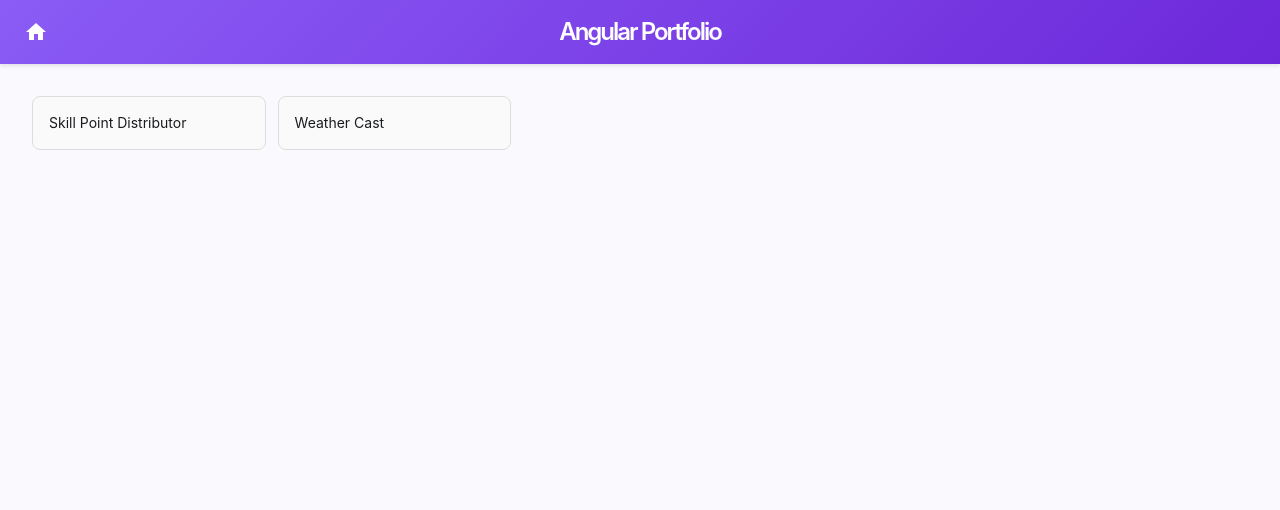
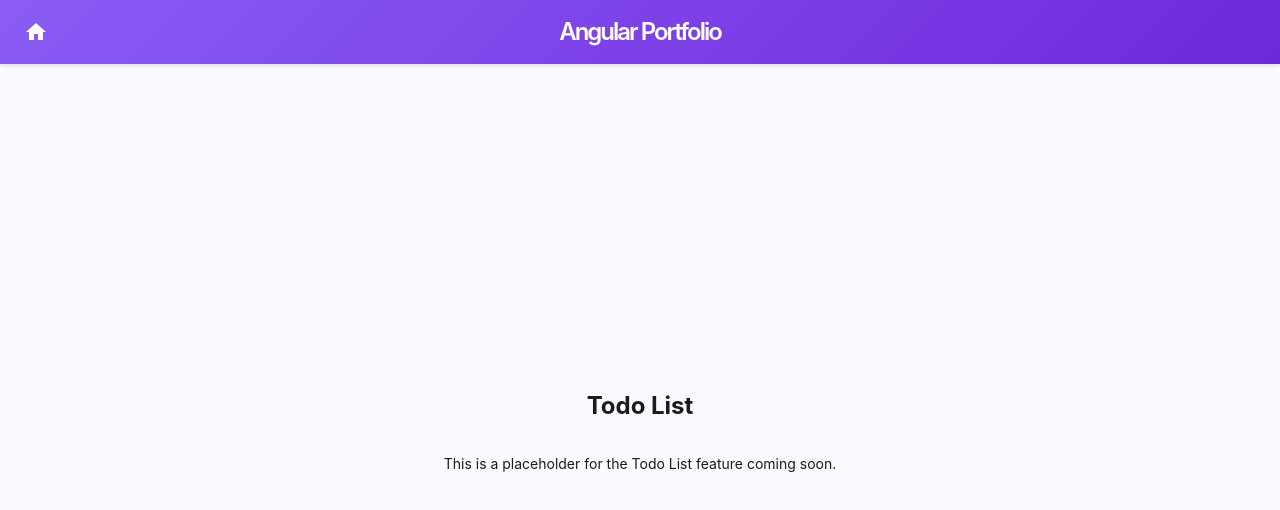
Before and after one commit to Jakobimatagi/angular-2026, an Angular app: page /todo-list in a window 1280 px wide. Before the commit this address led to /. Shown: the top 510 px of the page. Built offline with nearby package versions, Linux system fonts and the light colour scheme.

Commit message:
set up todo list route and component

```diff
--- a/src/app/app.routes.ts
+++ b/src/app/app.routes.ts
@@ -82,5 +82,11 @@ export const routes: Routes = [
 			import('./features/weather-cast/weather-cast.component')
 				.then(m => m.WeatherCastComponent),
 	},
+	{
+		path: 'todo-list',
+		loadComponent: () =>
+			import('./features/todo-list/todo-list.component')
+				.then(m => m.TodoListComponent),
+	},
 	{ path: '**', redirectTo: '' },
 ];
--- /dev/null
+++ b/src/app/features/todo-list/todo-list.component.html
@@ -0,0 +1,4 @@
+<div class="flex flex-col justify-center items-center h-full w-full gap-4">
+  <h1 class="text-2xl font-bold mb-4">Todo List</h1>
+  <p>This is a placeholder for the Todo List feature coming soon.</p>
+</div>
--- /dev/null
+++ b/src/app/features/todo-list/todo-list.component.ts
@@ -0,0 +1,10 @@
+import { Component, ChangeDetectionStrategy } from '@angular/core';
+
+@Component({
+  selector: 'feature-todo-list-component',
+  templateUrl: './todo-list.component.html',
+  styleUrls: ['./todo-list.component.scss'],
+  changeDetection: ChangeDetectionStrategy.OnPush,
+  imports: []
+})
+export class TodoListComponent {}
--- a/src/app/home/home.component.ts
+++ b/src/app/home/home.component.ts
@@ -12,7 +12,7 @@ export class HomeComponent {
   protected readonly buttons = signal<ReadonlyArray<{ label: string; path: string }>>([
     { label: 'Skill Point Distributor', path: '/skill-point-distributor' },
     { label: 'Weather Cast', path: '/weather-cast' },
-    // { label: 'Standalone Components', path: '/standalone-components' },
+    { label: 'Todo List', path: '/todo-list' },
     // { label: 'Signals & Reactivity', path: '/signals-reactivity' },
     // { label: 'Reactive Forms', path: '/reactive-forms' },
     // { label: 'Routing & Guards', path: '/routing-guards' },
```
Also changed, not shown: src/app/features/todo-list/todo-list.component.scss (added), 1 other file (tests, documents, lock files or other folders).
